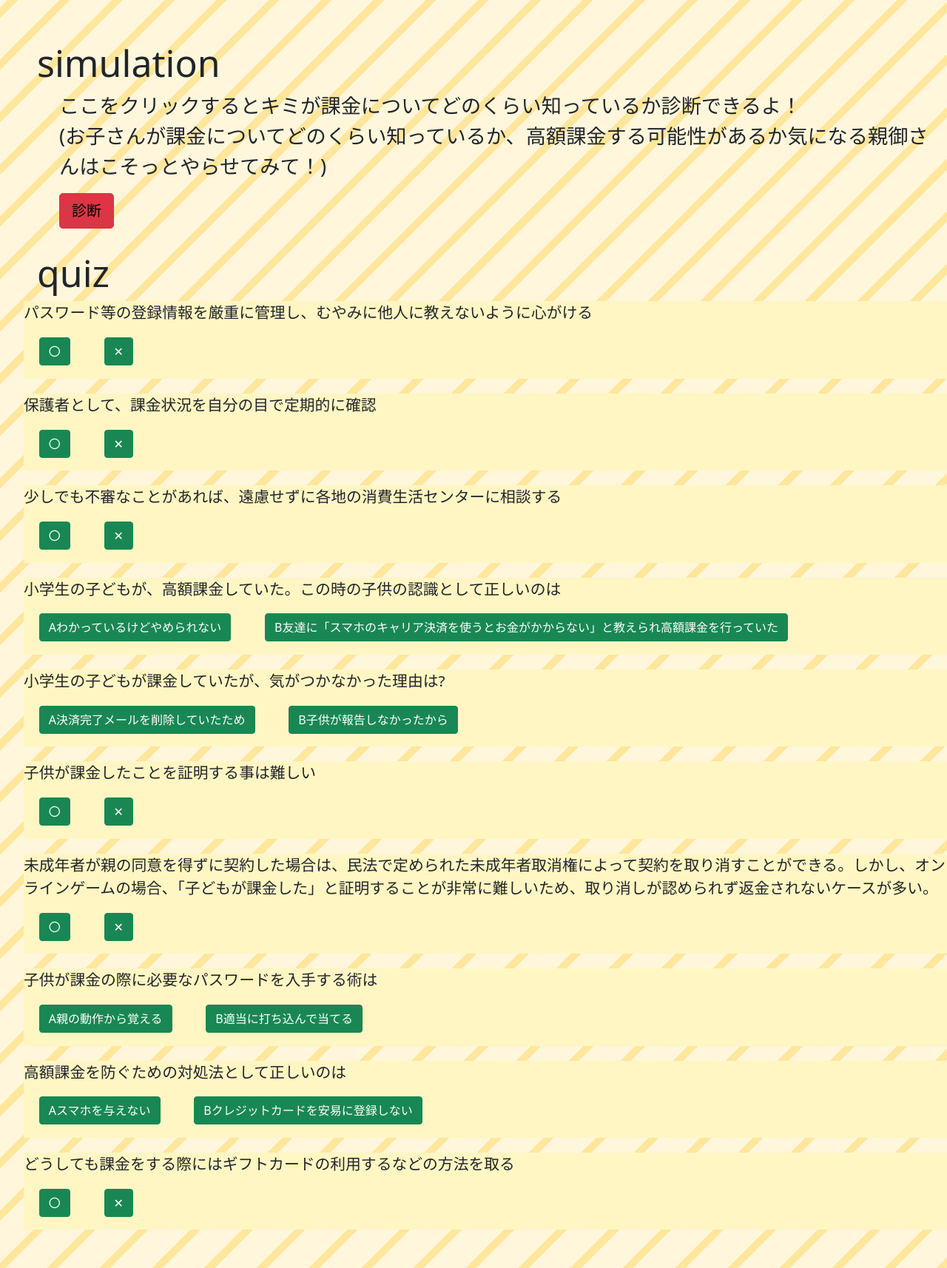
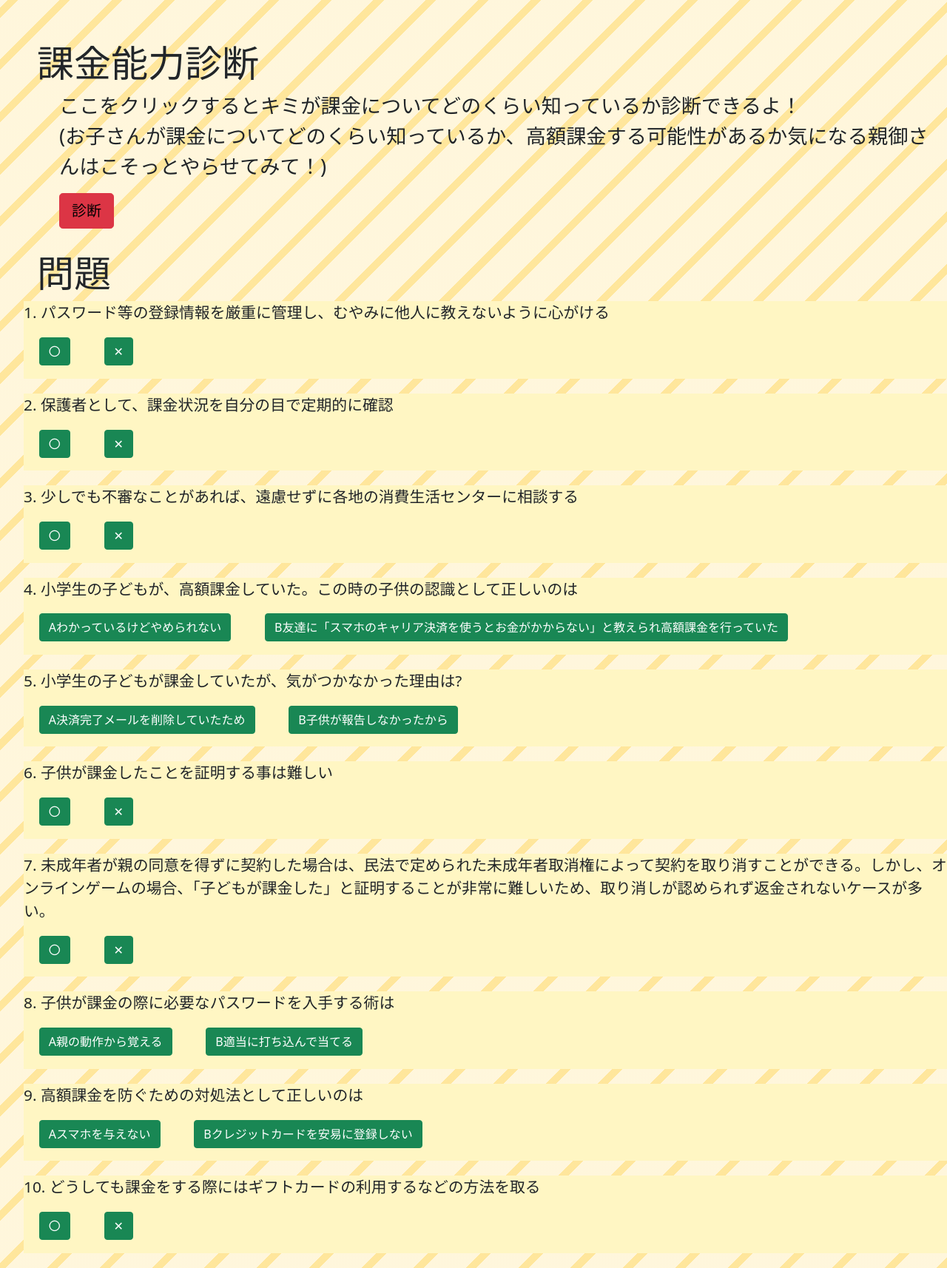
Before and after one commit to 1f10200087/web-simulation, a Django app: page /web/charge in a window 1280 px wide. Shown: the part 841-2555 px from the top of the page at 74% size. Run offline with Django 3.2, Linux system fonts and the light colour scheme; some libraries are stand-ins or nearby versions.

Commit message:
design fix

```diff
--- a/web/static/style.css
+++ b/web/static/style.css
@@ -88,6 +88,8 @@ body {
     margin:0;
     padding:0;
     border-top: 1px solid rgba(255, 255, 255, 0.10);
+    position: sticky;
+    top: 50px;
 }
 .sidebarMenuInner li{
     list-style: none;
--- a/web/templates/charge.html
+++ b/web/templates/charge.html
@@ -17,7 +17,7 @@
 {% endblock %}
 
 {% block simulation %}
-<h2>simulation</h2>
+<h2>課金能力診断</h2>
 <div class="charge-exp">
     <p>
         ここをクリックするとキミが課金についてどのくらい知っているか診断できるよ！<br>
@@ -28,12 +28,12 @@
 {% endblock %}
 
 {% block quiz %}
-<h2>quiz</h2>
+<h2>問題</h2>
 <div id="comprehension_check">
     <ol>
         <div class="questions">
             <div class="question">
-                <li class="ques-title"> {{ ques.0.1 }}</li>
+                <li class="ques-title">1. {{ ques.0.1 }}</li>
             </div>
             <div class="option" onclick="answer_check('{{ ques.0.3 }}', event, '{{ ques.0.0}}')">
                 {% for o in ques.0.2 %}
@@ -58,7 +58,7 @@
 
         <div class="questions">
             <div class="question">
-                <li class="ques-title"> {{ ques.1.1 }}</li>
+                <li class="ques-title">2. {{ ques.1.1 }}</li>
             </div>
             <div class="option" onclick="answer_check('{{ ques.1.3 }}', event, '{{ ques.1.0}}')">
                 {% for o in ques.1.2 %}
@@ -83,7 +83,7 @@
 
         <div class="questions">
             <div class="question">
-                <li class="ques-title"> {{ ques.2.1 }}</li>
+                <li class="ques-title">3. {{ ques.2.1 }}</li>
             </div>
             <div class="option" onclick="answer_check('{{ ques.2.3 }}', event, '{{ ques.2.0}}')">
                 {% for o in ques.2.2 %}
@@ -108,7 +108,7 @@
 
         <div class="questions">
             <div class="question">
-                <li class="ques-title"> {{ ques.3.1 }}</li>
+                <li class="ques-title">4. {{ ques.3.1 }}</li>
             </div>
             <div class="option" onclick="answer_check('{{ ques.3.3 }}', event, '{{ ques.3.0}}')">
                 {% for o in ques.3.2 %}
@@ -133,7 +133,7 @@
 
         <div class="questions">
             <div class="question">
-                <li class="ques-title"> {{ ques.4.1 }}</li>
+                <li class="ques-title">5. {{ ques.4.1 }}</li>
             </div>
             <div class="option" onclick="answer_check('{{ ques.4.3 }}', event, '{{ ques.4.0}}')">
                 {% for o in ques.4.2 %}
@@ -158,7 +158,7 @@
 
         <div class="questions">
             <div class="question">
-                <li class="ques-title"> {{ ques.5.1 }}</li>
+                <li class="ques-title">6. {{ ques.5.1 }}</li>
             </div>
             <div class="option" onclick="answer_check('{{ ques.5.3 }}', event, '{{ ques.5.0}}')">
                 {% for o in ques.5.2 %}
@@ -183,7 +183,7 @@
 
         <div class="questions">
             <div class="question">
-                <li class="ques-title"> {{ ques.6.1 }}</li>
+                <li class="ques-title">7. {{ ques.6.1 }}</li>
             </div>
             <div class="option" onclick="answer_check('{{ ques.6.3 }}', event, '{{ ques.6.0}}')">
                 {% for o in ques.6.2 %}
@@ -208,7 +208,7 @@
 
         <div class="questions">
             <div class="question">
-                <li class="ques-title"> {{ ques.7.1 }}</li>
+                <li class="ques-title">8. {{ ques.7.1 }}</li>
             </div>
             <div class="option" onclick="answer_check('{{ ques.7.3 }}', event, '{{ ques.7.0}}')">
                 {% for o in ques.7.2 %}
@@ -233,7 +233,7 @@
 
         <div class="questions">
             <div class="question">
-                <li class="ques-title"> {{ ques.8.1 }}</li>
+                <li class="ques-title">9. {{ ques.8.1 }}</li>
             </div>
             <div class="option-{{ ques.8.0 }}" onclick="answer_check('{{ ques.8.3 }}', event, '{{ ques.8.0}}')">
                 {% for o in ques.8.2 %}
@@ -258,7 +258,7 @@
 
         <div class="questions">
             <div class="question">
-                <li class="ques-title"> {{ ques.9.1 }}</li>
+                <li class="ques-title">10. {{ ques.9.1 }}</li>
             </div>
             <div class="option" onclick="answer_check('{{ ques.9.3 }}', event, '{{ ques.9.0}}')">
                 {% for o in ques.9.2 %}
--- a/web/templates/security_exp.html
+++ b/web/templates/security_exp.html
@@ -43,7 +43,7 @@
             <div id="pay">
             <p>電子マネーで支払う。</p>
             <p>Bit Coin : <input type="text" name="money">＄</p>
-            <button type="submit" name="pay">支払う</button>
+            <button type="submit" name="pay" href="{% url 'security' %}">支払う</button>
             </div>
         </div>
     <script>
```
Also changed, not shown: web/templates/fraud.html (+10 -10 lines), web/templates/security.html (+11 -11 lines), web/templates/sns.html (+12 -12 lines).
